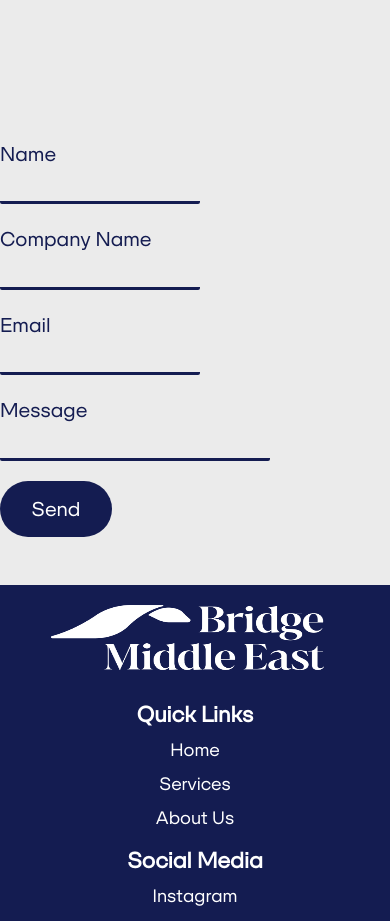
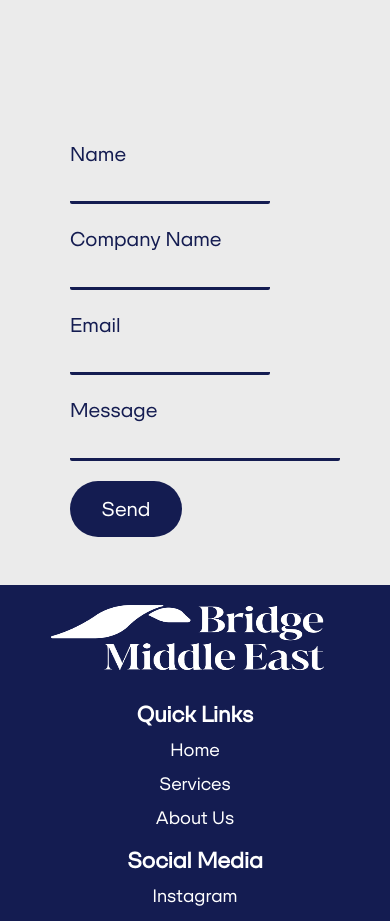
Before and after one commit to ihabawad18/BME, a React (Create React App) app: page / in a window 390 px wide. Shown: the part 3940-4861 px from the top of the page. Built offline with nearby package versions, Linux system fonts and the light colour scheme.

Commit message:
trying to fix css

```diff
--- a/src/pages/Contact.css
+++ b/src/pages/Contact.css
@@ -17,7 +17,7 @@
   width: 70%;
 }
 
-.contact-form  {
+.contact-section .contact-form  {
   font-size: 23px ;
   width: 70% ;
   color: #141c51 ;
@@ -110,7 +110,7 @@
     margin-top: 30px;
     font-size: 18px;
   }
-  .contact-form{
+  .contact-section .contact-form{
     width: 80%;
     .container{
       display: block;
@@ -176,7 +176,7 @@
     margin-top: 33px;
     font-size: 17px;
   }
-  .contact-form{
+  .contact-section .contact-form{
     width: 100%;
     .container{
       display: block;
--- a/src/pages/Home.js
+++ b/src/pages/Home.js
@@ -1,8 +1,6 @@
 import React from "react";
 import "./Home.css";
 const Home = () => {
-
-
   return (
     <section className="section-home">
       {/* section 1 */}
@@ -91,7 +89,10 @@ const Home = () => {
             <div className="col-md-6">
               <div className="inside-container">
                 <p>10</p>
-                <button>Access to innovative <br/>international corporations</button>
+                <button>
+                  Access to innovative <br />
+                  international corporations
+                </button>
               </div>
             </div>
           </div>
@@ -189,7 +190,7 @@ const Home = () => {
         </div>
       </div>
       {/* temp */}
-
+      <section className="contact-section">
         <form
           className="contact-form"
           action="mailto:recipient@example.com"
@@ -218,11 +219,10 @@ const Home = () => {
                 </div>
               </div>
             </div>
-          <button type="button">
-            Send
-          </button>
+            <button type="button">Send</button>
           </div>
         </form>
+      </section>
     </section>
   );
 };
```
Lines whose indentation alone changed are shown as unchanged.
